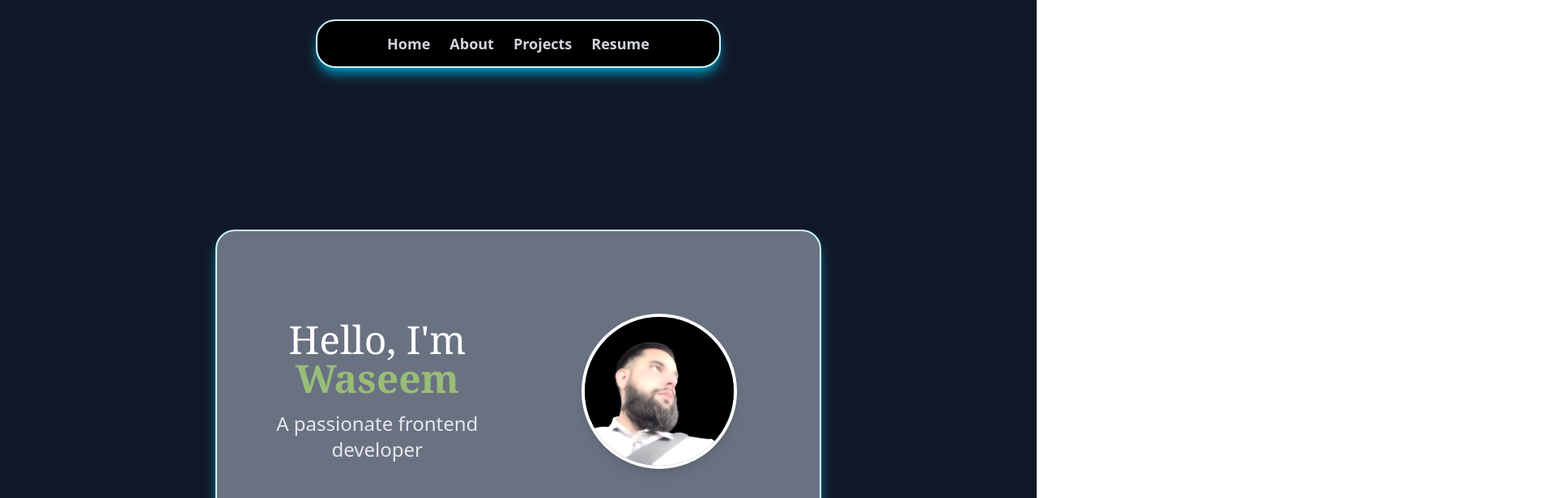
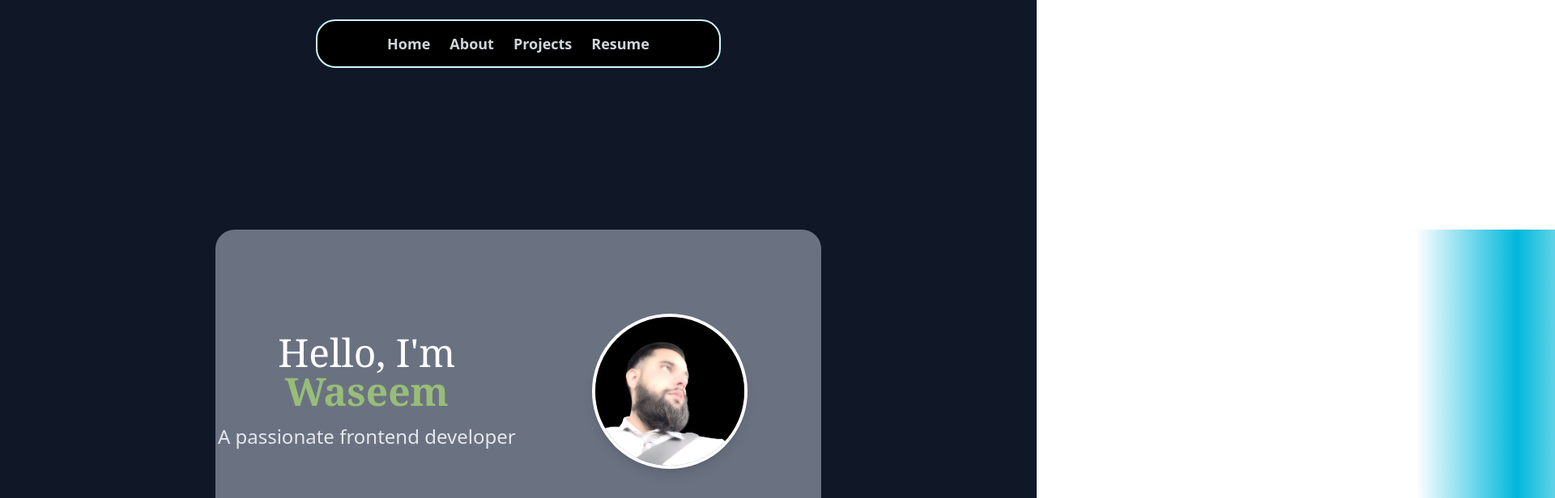
Before and after one commit to MohammadWaseem6/waseem.dev, a React (Vite) app: page / in a window 1280 px wide. Shown: the top 616 px of the page at 81% size, 1920 px wide, since content can reach past the window. Built offline with nearby package versions, Linux system fonts and the light colour scheme.

Commit message:
almost done

```diff
--- a/src/App.tsx
+++ b/src/App.tsx
@@ -3,6 +3,7 @@ import Navbar from './Pages/Navbar'
 import Home from './Pages/Home'
 import About from './Pages/About'
 import Projects from './Pages/Projects'
+
 const App: React.FC = () => {
   return (
     <div>
@@ -10,6 +11,7 @@ const App: React.FC = () => {
       <Home />
       <About />
       <Projects />
+
     </div>
   )
 }
--- a/src/Pages/Home.tsx
+++ b/src/Pages/Home.tsx
@@ -4,19 +4,19 @@ import { motion } from "framer-motion";
 const Home: React.FC = () => {
     return (
         <div className="flex justify-center items-center min-h-screen bg-gray-900 px-4">
-            <div className="relative bg-gray-500 w-full md:w-[60%] min-h-[350px] md:min-h-[400px] grid grid-cols-1 md:grid-cols-2 rounded-3xl border-cyan-100 border-2 shadow-lg shadow-cyan-600 overflow-hidden p-6">
+            <div className="relative bg-gray-500 w-full md:w-[60%] min-h-[350px] md:min-h-[400px] grid grid-cols-1 md:grid-cols-2 rounded-3xl">
 
                 <motion.div
-                    className="absolute inset-0 -skew-x-12"
+                    className="absolute inset-0 -skew-x-12 hover:shadow-lg hover:shadow-cyan-600 transition-shadow duration-300"
                     initial={{ x: "-100%" }}
                     animate={{ x: "200%" }}
                     transition={{ duration: 6, repeat: Infinity, ease: "linear" }}
                 >
-                    <div className="w-1/3 h-full bg-gradient-to-r from-transparent via-cyan-500 to-transparent"></div>
+                    <div className="w-1/3 h-full bg-gradient-to-r from-transparent via-cyan-500 to-transparent "></div>
                 </motion.div>
 
                 <motion.div
-                    className="flex flex-col justify-center items-center text-center relative z-10"
+                    className="flex flex-col justify-center items-center text-center relative z-10 "
                     initial={{ x: -50, opacity: 0 }}
                     animate={{ x: 0, opacity: 1 }}
                     transition={{ duration: 1 }}
--- a/src/Pages/Navbar.tsx
+++ b/src/Pages/Navbar.tsx
@@ -6,8 +6,21 @@ const navItems: string[] = ["Home", "About", "Projects", "Resume"];
 const Navbar: React.FC = () => {
   return (
     <div className="flex justify-center items-center bg-gray-900 w-full px-4">
-      <div className="w-full sm:w-[80%] md:w-[40%] rounded-3xl mt-6 h-[60px] bg-black flex flex-wrap items-center justify-center gap-6 text-gray-300 font-bold border-cyan-100 border-2 shadow-lg shadow-cyan-600 hover:shadow-gray-300 transition-shadow duration-300">
-        {navItems.map((item, index) => (
+      <div className="w-full sm:w-[80%] md:w-[40%] rounded-3xl mt-6 h-[60px] bg-black flex flex-wrap items-center justify-center gap-6 text-gray-300 font-bold  border-cyan-100 border-2 hover:shadow-lg hover:shadow-cyan-600 transition-shadow duration-300 ">
+        {navItems.map((item, index) =>
+          item === "Resume" ? (
+            <motion.a
+              key={index}
+              href="/src/assets/RESUME.pdf"
+              download="Waseem_Resume.pdf"
+              whileHover={{ scale: 1.1 }}
+              whileTap={{ scale: 0.95 }}
+              className="hover:underline text-sm sm:text-base md:text-lg cursor-pointer
+              "
+            >
+              {item}
+            </motion.a>
+          ) : (
             <motion.a
               key={index}
               href={`/${item.toLowerCase()}`}
@@ -17,7 +30,8 @@ const Navbar: React.FC = () => {
             >
               {item}
             </motion.a>
-        ))}
+          )
+        )}
       </div>
     </div>
   );
```
Also changed, not shown: 1 other file (tests, documents, lock files or other folders). Lines whose indentation alone changed are shown as unchanged.
